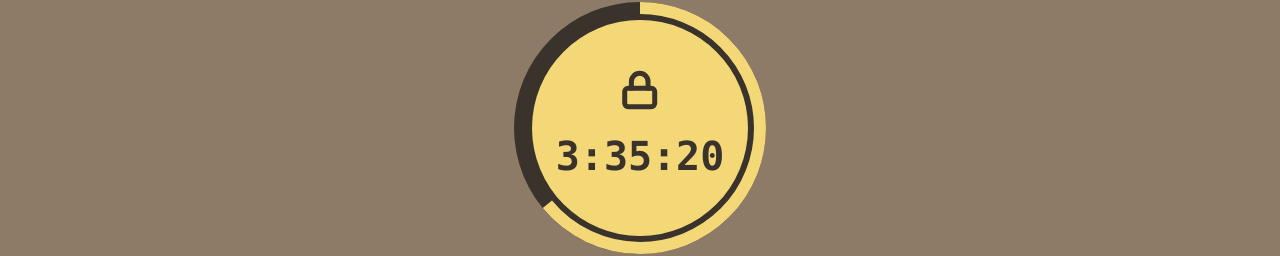
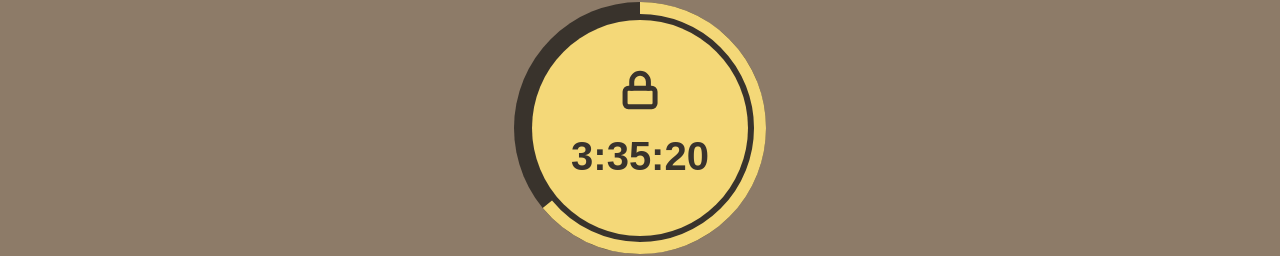
Before and after one commit to codma1123/timekey-app, a Next.js app: page /1/home in a window 1280 px wide. Shown: the part 225-481 px from the top of the page. Built offline with nearby package versions, Linux system fonts and the light colour scheme; a web font is replaced by a local one.

Commit message:
change outline-motion-button font

```diff
--- a/components/ui/outline-motion-button.tsx
+++ b/components/ui/outline-motion-button.tsx
@@ -58,7 +58,7 @@ const OutlineMotionButton = ({ onAnimationComplete, onClick }: OutlineMotionButt
     >
       <motion.div
         className={cn(
-          "font-mono absolute left-1/2 top-1/2 z-50 translate-x-[-50%] translate-y-[-50%] text-[40px] font-extrabold flex flex-col items-center gap-4",
+          "absolute left-1/2 top-1/2 z-50 translate-x-[-50%] translate-y-[-50%] text-[40px] font-extrabold flex flex-col items-center gap-4",
           pathLength < 0.5 ? "text-white" : "text-primary-dark"
         )}
         initial={{ opacity: 0 }}
```
